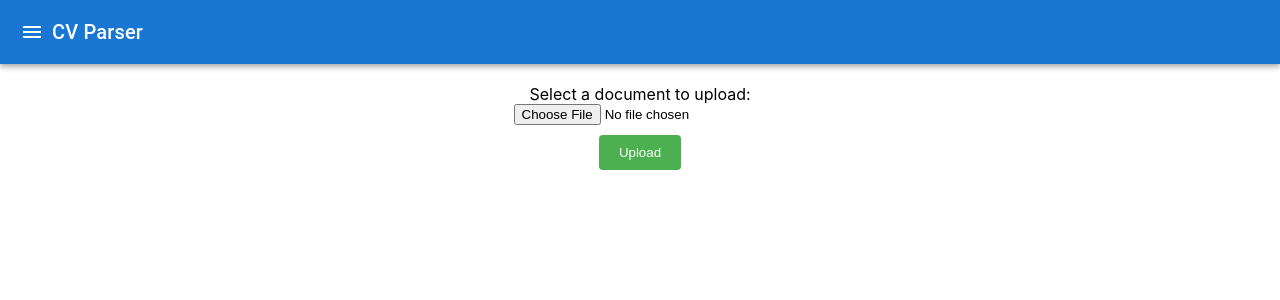
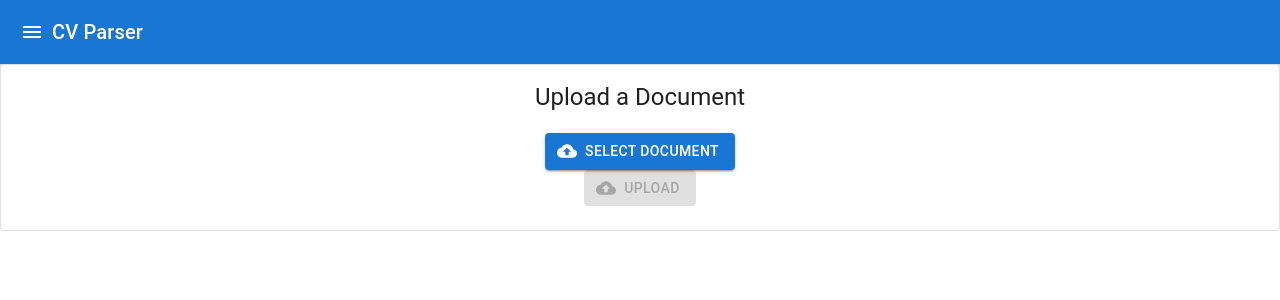
Before and after one commit to shihabsaleem/CV-BeyondUs, a React (Create React App) app: page / in a window 1280 px wide. Shown: the top 300 px of the page. Built offline with nearby package versions, Linux system fonts and the light colour scheme.

Commit message:
upload- dummy

```diff
--- a/src/components/DocumentUploadForm.js
+++ b/src/components/DocumentUploadForm.js
@@ -1,5 +1,7 @@
-import React, { useState } from 'react';
-import "./DocumentUploadForm.css"
+import React, { useState } from "react";
+import { Card, CardContent, Typography, Button } from "@mui/material";
+import CloudUploadIcon from "@mui/icons-material/CloudUpload";
+import "./DocumentUploadForm.css";
 
 const DocumentUploadForm = () => {
   const [selectedFile, setSelectedFile] = useState(null);
@@ -12,37 +14,65 @@ const DocumentUploadForm = () => {
     event.preventDefault();
     // Perform the file upload here
     if (selectedFile) {
-      console.log('Uploading file:', selectedFile);
+      console.log("Uploading file:", selectedFile);
       // You can use APIs like fetch or axios to send the file to the server
       // Example using fetch:
       const formData = new FormData();
-      formData.append('document', selectedFile);
-      fetch('/upload', {
-        method: 'POST',
+      formData.append("document", selectedFile);
+      fetch("/upload", {
+        method: "POST",
         body: formData,
       })
         .then((response) => {
           // Handle the response from the server
-          console.log('Upload successful:', response);
+          console.log("Upload successful:", response);
         })
         .catch((error) => {
           // Handle errors
-          console.error('Upload failed:', error);
+          console.error("Upload failed:", error);
         });
     }
   };
 
   return (
+    <Card variant="outlined" className="document-upload-card">
+      <CardContent>
+        <Typography variant="h5" component="h2" gutterBottom>
+          Upload a Document
+        </Typography>
         <form onSubmit={handleSubmit}>
-      <label htmlFor="document">Select a document to upload:</label>
           <input
             type="file"
-        id="document"
             accept=".pdf,.doc,.docx"
             onChange={handleFileChange}
+            id="contained-button-file"
+            style={{ display: "none" }}
           />
-      <button type="submit">Upload</button>
+          <label htmlFor="contained-button-file">
+            <Button
+              variant="contained"
+              component="span"
+              startIcon={<CloudUploadIcon />}
+            >
+              Select Document
+            </Button>
+          </label>
+          {selectedFile && (
+            <Typography variant="body1" gutterBottom>
+              Selected File: {selectedFile.name}
+            </Typography>
+          )}
+          <Button
+            type="submit"
+            variant="contained"
+            disabled={!selectedFile}
+            startIcon={<CloudUploadIcon />}
+          >
+            Upload
+          </Button>
         </form>
+      </CardContent>
+    </Card>
   );
 };
 
```
Lines whose indentation alone changed are shown as unchanged.
